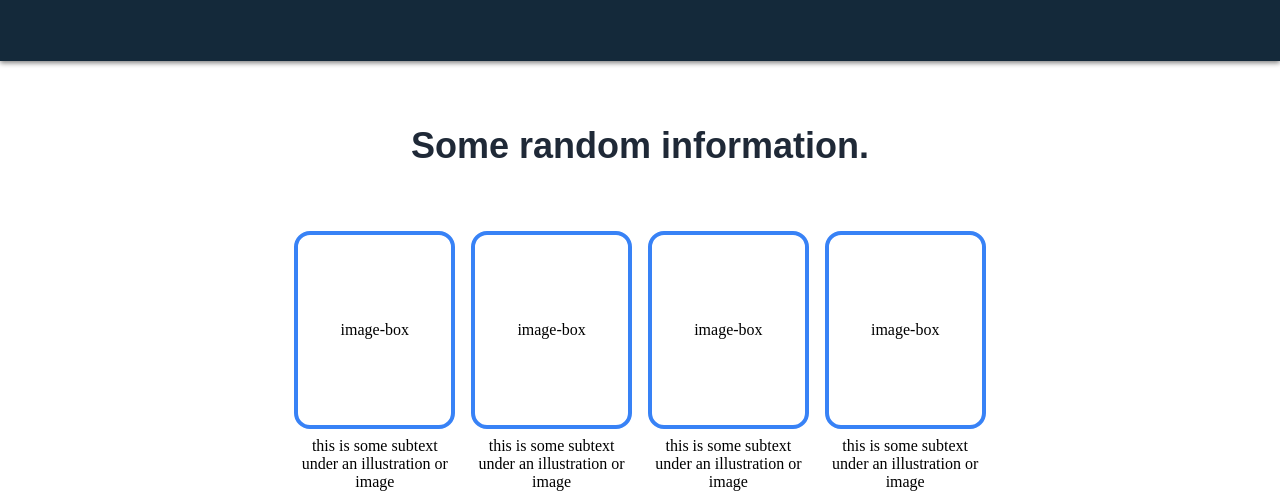
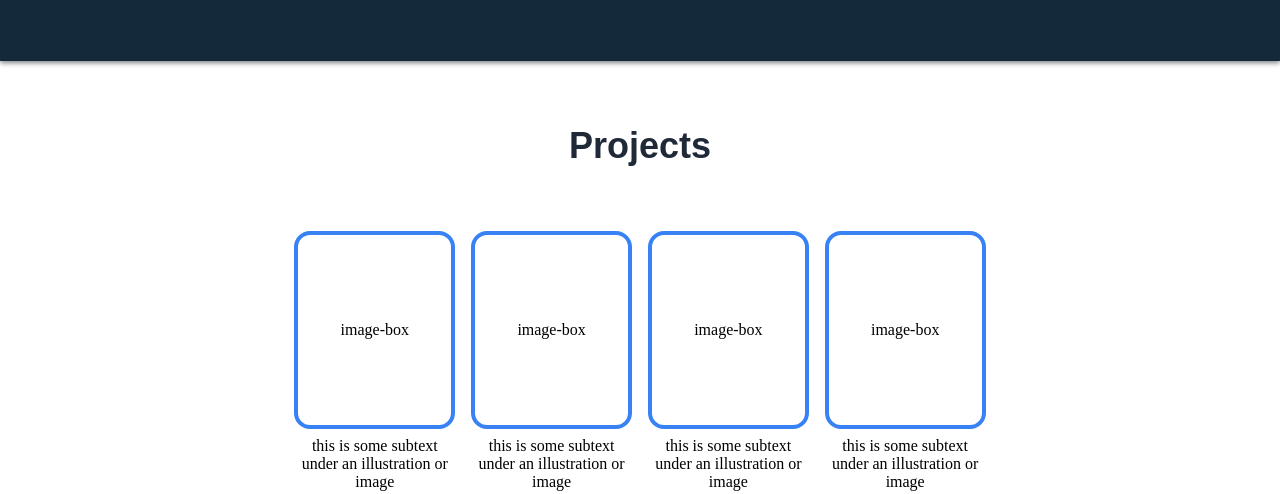
Before and after one commit to aspiro-01/1st-landing-page, a plain HTML site: page index.html in a window 1280 px wide. Shown: the part 405-899 px from the top of the page. Drawn offline with Linux system fonts and the light colour scheme.

Commit message:
the content subsection 1 add as section for future project to be diplayed

```diff
--- a/index.html
+++ b/index.html
@@ -30,7 +30,7 @@
 
     <div class="content">
         <div class="content-sub-1">
-            <div class="info-head"> Some random information.</div>
+            <div class="info-head">Projects</div>
             <div class="info-container">
               <div class="one-info-container">
                   <div class="image-box">image-box</div>
```
